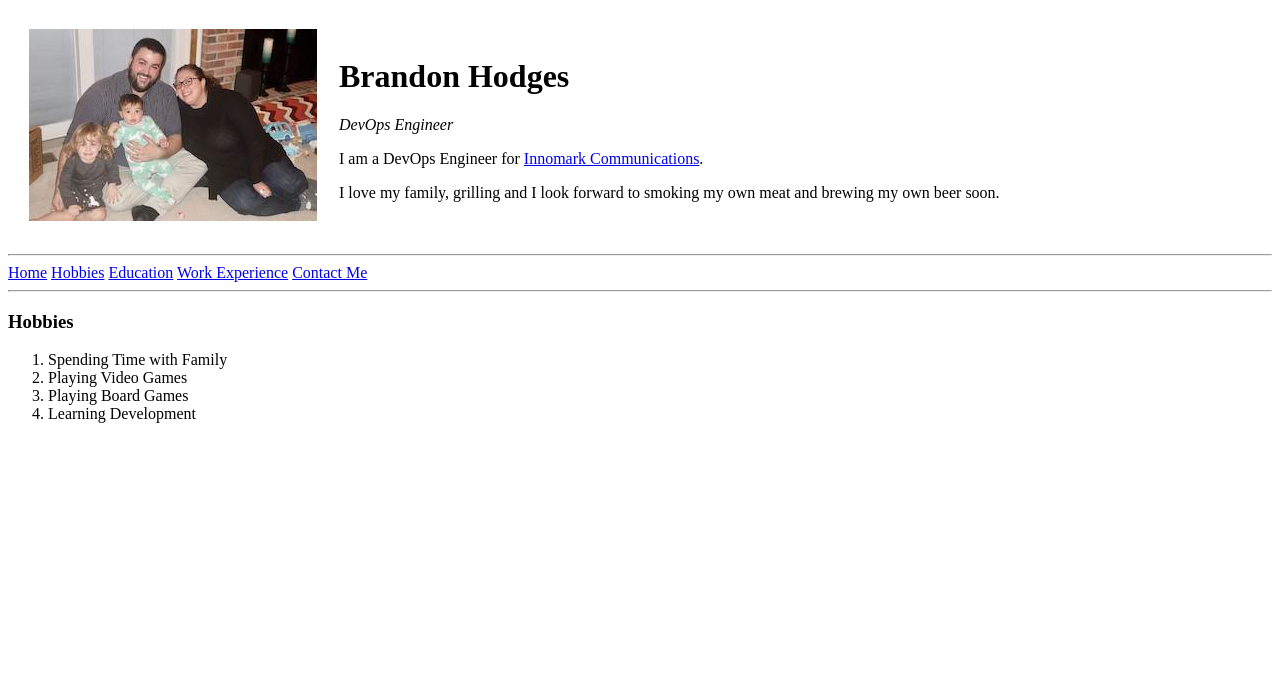
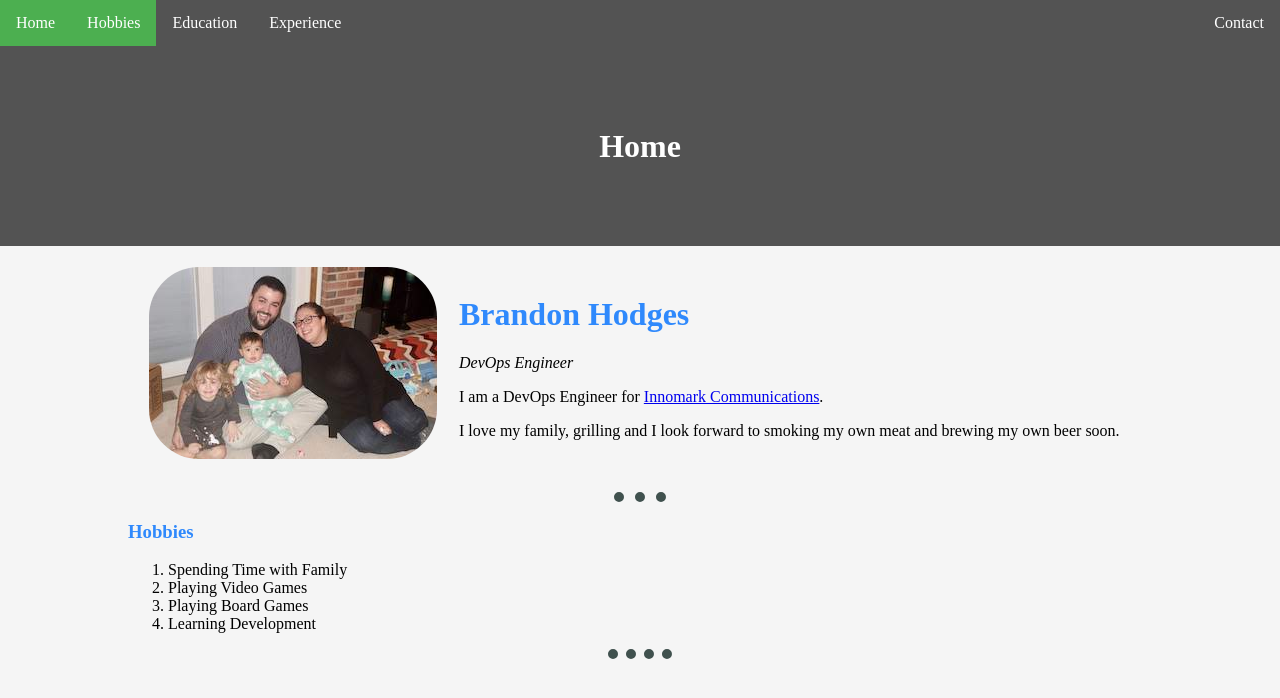
Before and after one commit to HodgesDev/cv, a plain HTML site: page hobbies.html in a window 1280 px wide. Drawn offline with Linux system fonts and the light colour scheme.

Commit message:
Add files via upload
Redesign after CSS class

```diff
--- /dev/null
+++ b/CSS/styles.css
@@ -0,0 +1,59 @@
+body {
+  background-color: #f5f5f5;
+}
+hr {
+  border-style: none;
+  border-top-style: dotted;
+  border-color: #40514e;
+  border-width: 10px;
+  width: 5%;
+}
+
+h1 {
+  color: #2f89fc;
+}
+
+h3 {
+  color: #2f89fc;
+}
+
+img {
+  border-radius: 50px;
+}
+body {margin: 0;}
+
+ul.topnav {
+    list-style-type: none;
+    margin: 0;
+    padding: 0;
+    overflow: hidden;
+    background-color: rgb(83, 83, 83);
+    position: -webkit-sticky; /* Safari */
+    position: sticky;
+    top: 0;
+}
+
+ul.topnav li {float: left;}
+
+ul.topnav li a {
+    display: block;
+    color: white;
+    text-align: center;
+    padding: 14px 16px;
+    text-decoration: none;
+}
+
+ul.topnav li a:hover:not(.active) {background-color: #4CAF50;}
+
+ul.topnav li a.active {background-color: #4CAF50;}
+
+ul.topnav li.right {float: right;}
+
+@media screen and (max-width: 600px){
+    ul.topnav li.right,
+    ul.topnav li {float: none;}
+}
+
+.content_center {
+  Margin: auto;
+}
--- a/hobbies.html
+++ b/hobbies.html
@@ -3,8 +3,20 @@
   <head>
     <meta charset="utf-8">
     <title>My Hobbies</title>
+    <link rel="stylesheet" href="css/styles.css">
   </head>
   <body>
+    <ul class="topnav">
+            <li><a href="index.html">Home</a></li>
+            <li><a class="active" href="hobbies.html">Hobbies</a></li>
+            <li><a href="Education.html">Education</a></li>
+            <li><a href="Experience.html">Experience</a></li>
+            <li class="right"><a href="contact.html">Contact</a></li>
+    </ul>
+    <div style="height:200px; background-color: rgb(83, 83, 83); margin: 0 auto; width: 100%;">
+      <h1 style="color: white; padding: 81.5px; margin: 0; text-align: center;">Home</h1>
+    </div>
+    <div style="width:80%; margin: auto;">
       <table cellspacing="20">
         <tr>
           <td><img src="images/family.jpeg" alt=""></td>
@@ -17,12 +29,6 @@
         </tr>
       </table>
       <hr>
-<a href="index.html">Home</a>
-<a href="hobbies.html">Hobbies</a>
-<a href="Education.html">Education</a>
-<a href="Experience.html">Work Experience</a>
-<a href="contact.html">Contact Me</a>
-<hr>
       <h3>Hobbies</h3>
       <ol>
         <li>Spending Time with Family</li>
@@ -30,5 +36,7 @@
         <li>Playing Board Games</li>
         <li>Learning Development</li>
       </ol>
+    </div>
+    <hr>
   </body>
 </html>
```
Also changed, not shown: Education.html (+14 -6 lines), Experience.html (+13 -7 lines), contact.html (+14 -8 lines), index.html (+17 -7 lines). Lines whose indentation alone changed are shown as unchanged.
